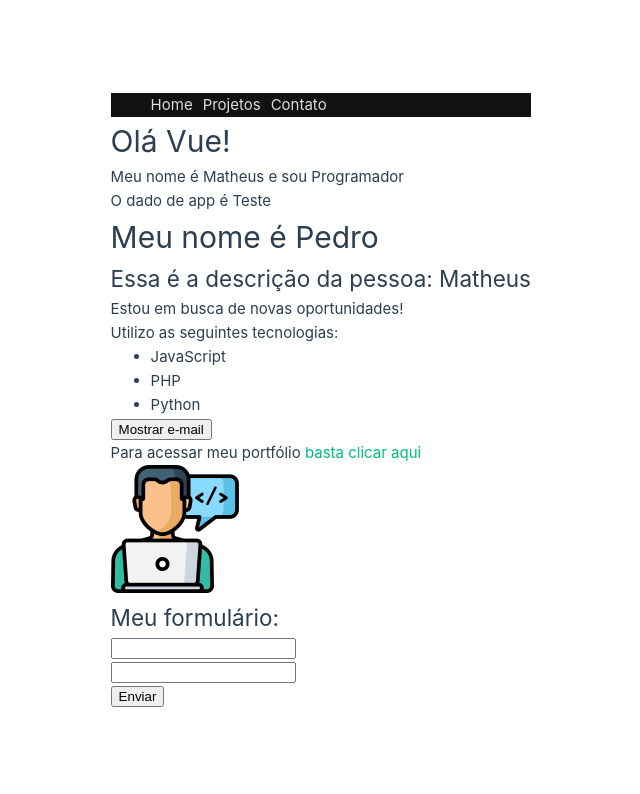
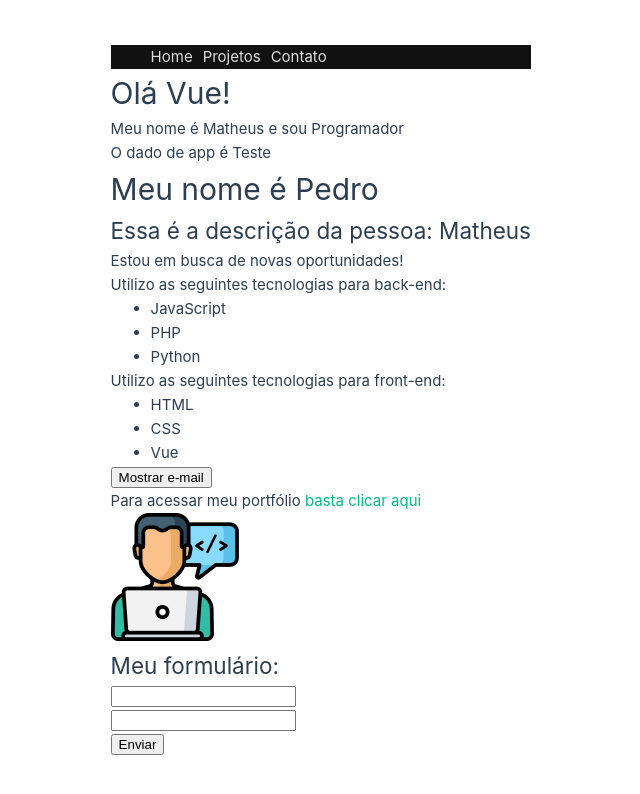
Before and after one commit to eulalaoliveira/projectVue, a Vue app in the folder vue-project/: page / in a window 1280 px wide. Shown: the top 794 px of the page, without its empty margins (109-749 px from the left). Built offline with nearby package versions, Linux system fonts and the light colour scheme.

Commit message:
rendenring arrays

```diff
--- a/vue-project/src/components/Info.vue
+++ b/vue-project/src/components/Info.vue
@@ -2,11 +2,17 @@
     <div>
         <p v-if="esta_trabalhando">Estou trabalhando no momento.</p>
         <p v-else>Estou em busca de novas oportunidades!</p>
-        <p>Utilizo as seguintes tecnologias:</p>
+        <p>Utilizo as seguintes tecnologias para back-end:</p>
         <ul>
-            <li>JavaScript</li>
-            <li>PHP</li>
-            <li>Python</li>
+            <li v-for="(technology, index) in backend_technologies" v-bind:key="index">
+                {{ technology }}
+            </li>
+        </ul>
+        <p>Utilizo as seguintes tecnologias para front-end:</p>
+        <ul>
+            <li v-for="(technology) in frontend_technologies" :key="technology.id">
+                {{ technology.language }}
+            </li>
         </ul>
         <div>
             <button @click="showEmail"> {{ textoBotao }} </button>
@@ -30,7 +36,13 @@ import Picture from "../components/Picture.vue"
                 mostrar_email: false,
                 email: "larissa@gmail.com",
                 meu_link: "https://google.com",
-                textoBotao: "Mostrar e-mail"
+                textoBotao: "Mostrar e-mail",
+                backend_technologies: ["JavaScript", "PHP", "Python"],
+                frontend_technologies: [
+                    {id: 1, language: "HTML"},
+                    {id: 2, language: "CSS"},
+                    {id: 3, language: "Vue"}
+                ]
             }
         },
         methods: {
```
